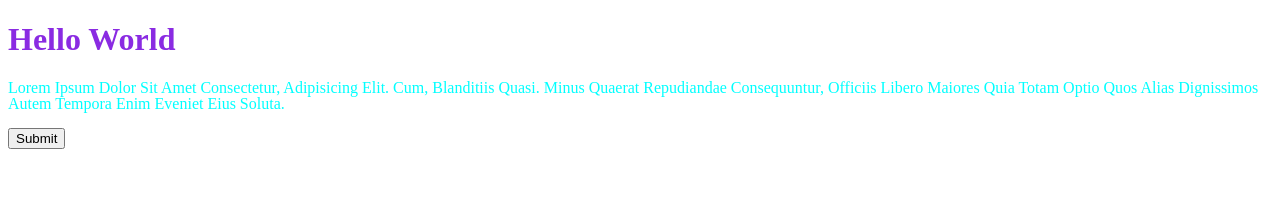
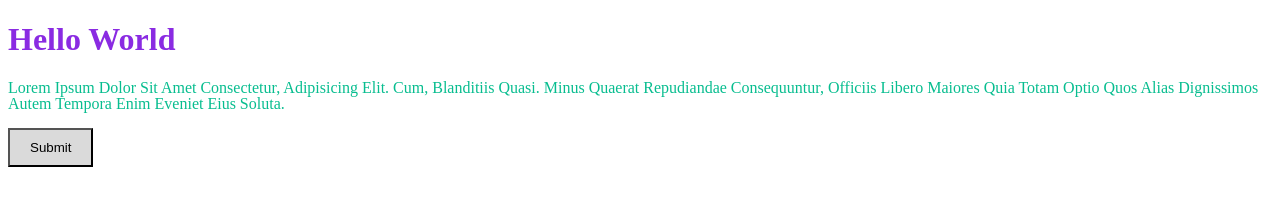
Before and after one commit to jatinatal/delta-demo, a plain HTML site: page index.html in a window 1280 px wide. Drawn offline with Linux system fonts and the light colour scheme.

Commit message:
Included JS

```diff
--- a/index.html
+++ b/index.html
@@ -14,6 +14,8 @@
       quia totam optio quos alias dignissimos autem tempora enim eveniet eius
       soluta.
     </p>
-    <button>Submit</button>
+    <button onclick="func()">Submit</button>
+
+    <script src="app.js"></script>
   </body>
 </html>
--- a/style.css
+++ b/style.css
@@ -4,6 +4,11 @@ h1 {
 }
 p {
   line-height: 1em;
-  color: cyan;
+  color: #07bd8f;
   text-transform: capitalize;
 }
+button {
+  color: 07bd8f;
+  padding: 10px 20px;
+  background-color: #dadada;
+}
```
